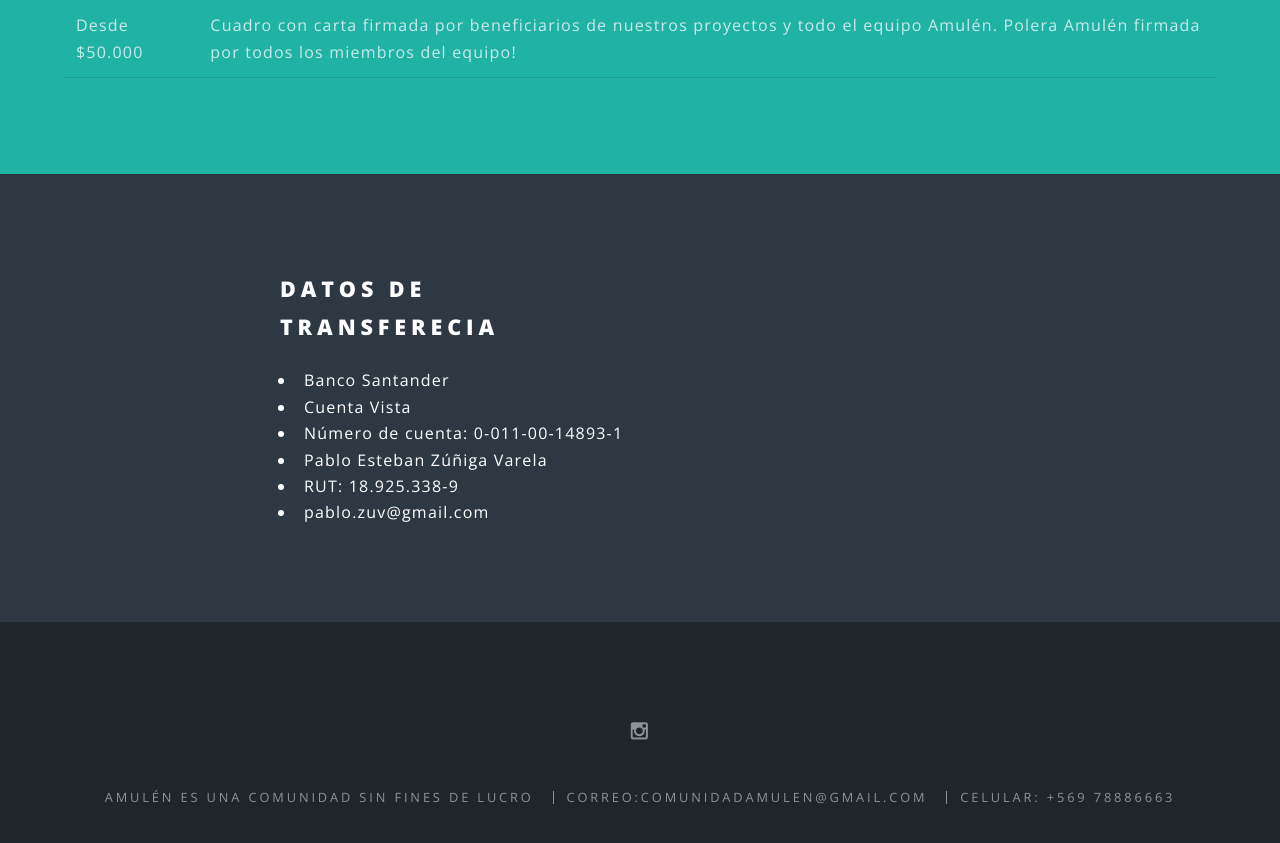
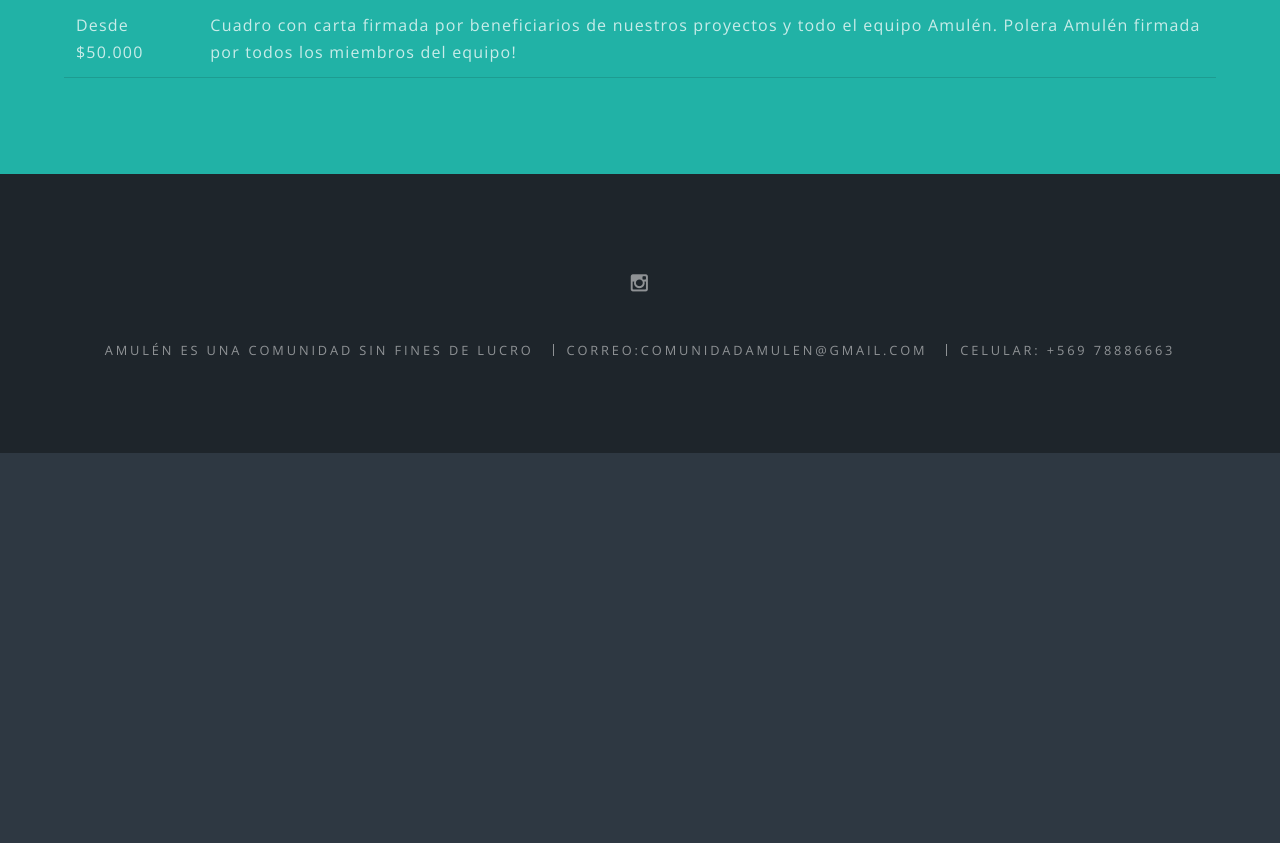
Before and after one commit to ComunidadAmulen/ComunidadAmulen.github.io, a Jekyll site: the page built from index.html, in a window 1280 px wide and 900 px high, scrolled down 3985 px. Shown: the top 843 px of the window. Built offline with Jekyll 4.4.1, drawn with Linux system fonts in a browser that asks for light colours; after the commit the page ends 4438 px from its top, so only the background shows below that.

Commit message:
info updated

```diff
--- a/index.html
+++ b/index.html
@@ -147,29 +147,5 @@ layout: landing
 			</section>
 			<section>
 				<!-- CTA -->
-					<section id="cta" class="wrapper style4">
-						<div class="inner">
-							<div class="6u 12u$(medium)">
-							<header>
-								<h2>Datos de transferecia</h2>
-							</header>
-						<ul>
-							<li>Banco Santander</li>
-							<li>Cuenta Vista</li>
-							<li>Número de cuenta: 0-011-00-14893-1</li>
-							<li>Pablo Esteban Zúñiga Varela</li>
-							<li>RUT: 18.925.338-9</li>
-							<li>pablo.zuv@gmail.com</li>
 
-						</ul>
-					</div>
-							<!--
-							<ul class="actions vertical">
-								<li><a href="#" class="button fit special">Activate</a></li>
-								<li><a href="#" class="button fit">Learn More</a></li>
-
-							</ul>
-							-->
-						</div>
-					</section>
 			<section>
```
